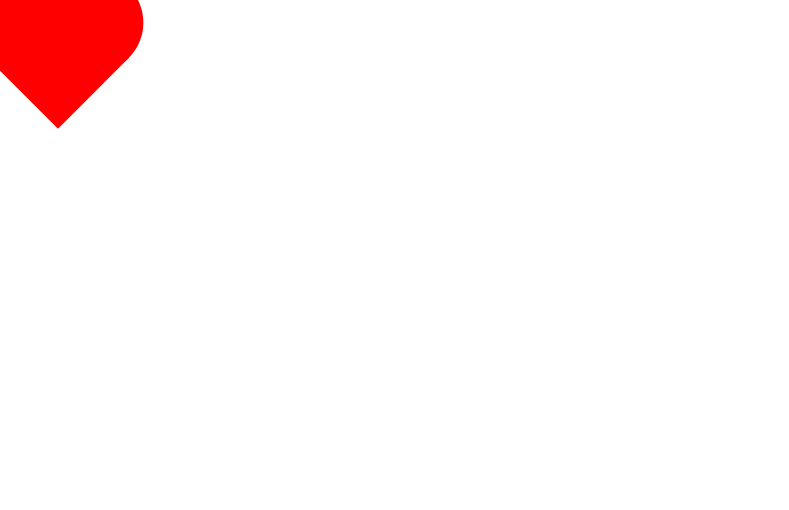
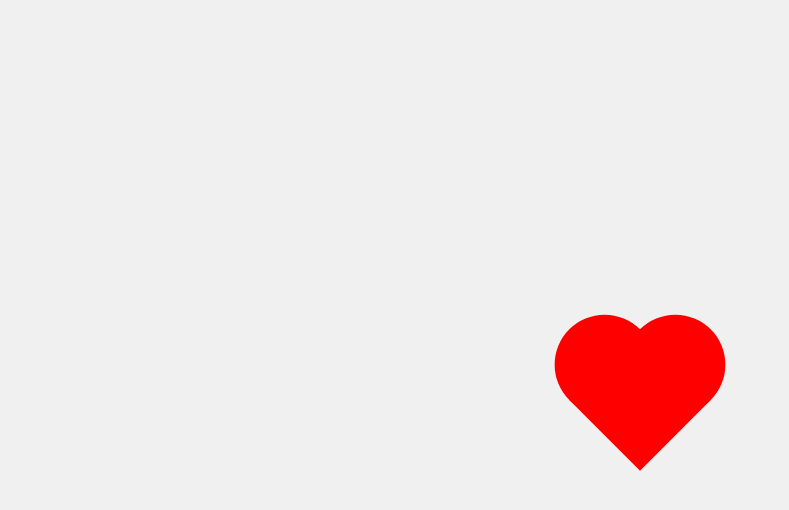
Before and after one commit to BrahmjotSingh0/htmlcss-examples, a plain HTML site: page heart/heart.html in a window 1280 px wide. Shown: the whole page, without its empty margins (0-789 px from the left). Drawn offline with Linux system fonts and the light colour scheme.

Commit message:
fix and align heart in center

```diff
--- a/heart/heart.html
+++ b/heart/heart.html
@@ -5,6 +5,14 @@
 <meta name="viewport" content="width=device-width, initial-scale=1.0">
 <title>Heart Shape</title>
 <style>
+   body { /* body tag is used to align body items (heart) to center of webpage. */
+    display: flex;
+    justify-content: center;
+    align-items: center;
+    height: 100vh;
+    margin: 0;
+    background-color: #f0f0f0;
+  }
   .heart {
     width: 100px;
     height: 100px;
@@ -13,7 +21,7 @@
     background-color: red;
   }
   .heart:before,
-  .heart:after {
+  .heart:after { /*  used to insert content before and after the actual content of the '.heart' element. */
     content: '';
     width: 100px;
     height: 100px;
```
